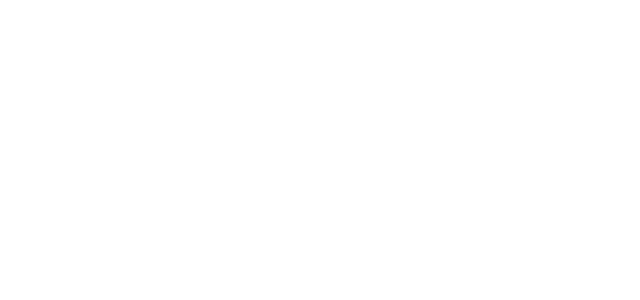
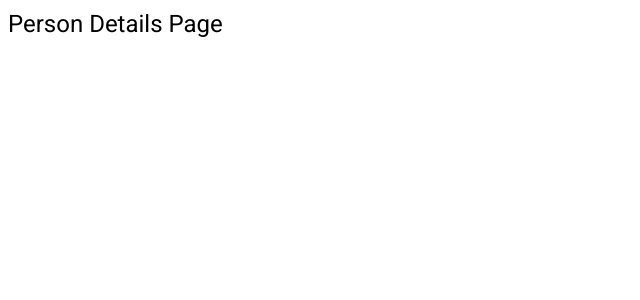
Before and after one commit to athaarsager/lab-training-tracker, a React (Vite) app: page /1/details in a window 1280 px wide. Before the commit this address had no page. Shown: the top 300 px of the page, without its empty margins (0-640 px from the left). Built offline with nearby package versions, Linux system fonts and the light colour scheme.

Commit message:
User can now navigate to a person's detail page. That page has not been built out yet though

```diff
--- a/src/components/App/App.jsx
+++ b/src/components/App/App.jsx
@@ -1,5 +1,6 @@
 import { useState } from 'react';
 import LandingPage from '../LandingPage/LandingPage';
+import PersonDetailsPage from '../PersonDetailsPage/PersonDetailsPage';
 import '@fontsource/roboto/300.css';
 import '@fontsource/roboto/400.css';
 import '@fontsource/roboto/500.css';
@@ -18,6 +19,7 @@ function App() {
         <Grid item xs={12}>
           <Routes>
             <Route path="/" element={<LandingPage />} />
+            <Route path="/:id/details" element={<PersonDetailsPage />} />
           </Routes>
         </Grid>
       </Grid >
--- a/src/components/LandingPage/LandingPage.jsx
+++ b/src/components/LandingPage/LandingPage.jsx
@@ -65,6 +65,7 @@ export default function LandingPage() {
     }
 
     const removePerson = (e) => {
+        e.stopPropagation();
         // fire modal
         Swal.fire({
             title: "Are you sure?",
@@ -125,7 +126,8 @@ export default function LandingPage() {
                             {/* But if a search has been submitted, that array will be the search results */}
                             {/* This is constrolled by the peopleToDisplay useState variable */}
                             {peopleToDisplay?.map(((person, index) => (
-                                <TableRow key={index}>
+                                // Need to use e.currentTarget in the navigate string so that the row is always the thing that is controlling the event, not the table cell
+                                <TableRow sx={{ cursor: "pointer" }} key={person.id} data-person_id={person.id} onClick={(e) => navigate(`/${e.currentTarget.dataset.person_id}/details`)}>
                                     <TableCell>{person.last_name}</TableCell>
                                     <TableCell>{person.first_name}</TableCell>
                                     <TableCell>{person.email}</TableCell>
```
